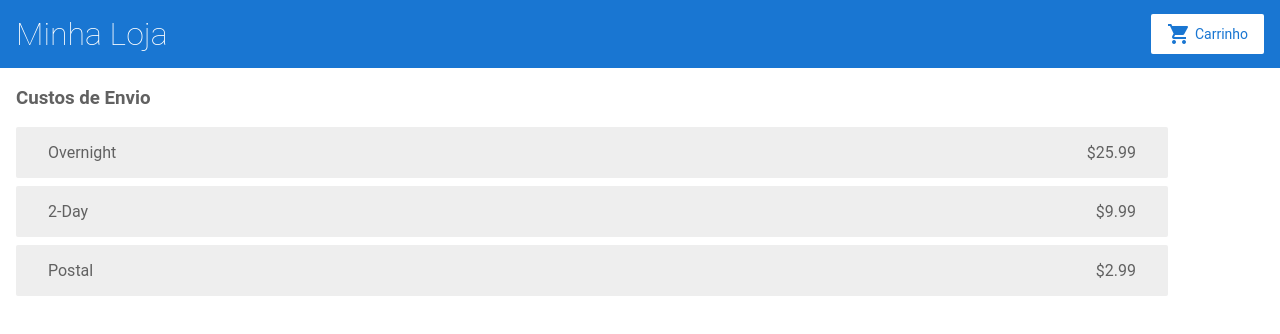
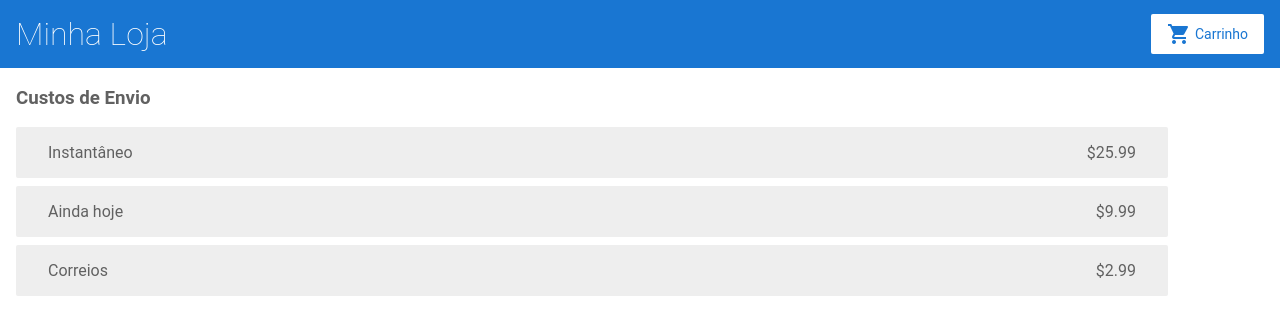
Before and after one commit to DgbDiego/angular-7c6gtv, an Angular app: page /shipping in a window 1280 px wide. Shown: the top 334 px of the page. Built offline with nearby package versions, Linux system fonts and the light colour scheme.

Commit message:
3 files modified

```diff
--- a/src/app/cart/cart.component.html
+++ b/src/app/cart/cart.component.html
@@ -11,12 +11,12 @@
 <form [formGroup]="checkoutForm" (ngSubmit)="onSubmit(checkoutForm.value)">
 
   <div>
-    <label for="name">Name</label>
+    <label for="name">Nome</label>
     <input id="name" type="text" formControlName="name">
   </div>
 
   <div>
-    <label for="address">Address</label>
+    <label for="address">Endereço</label>
     <input id="address" type="text" formControlName="address">
   </div>
 
--- a/src/app/cart/cart.component.ts
+++ b/src/app/cart/cart.component.ts
@@ -1,4 +1,4 @@
-import { Component, OnInit } from '@angular/core';
+import { Component } from '@angular/core';
 import { FormBuilder } from '@angular/forms';
 
 import { CartService } from '../cart.service';
@@ -9,7 +9,7 @@ import { CartService } from '../cart.service';
   templateUrl: './cart.component.html',
   styleUrls: ['./cart.component.css']
 })
-export class CartComponent implements OnInit {
+export class CartComponent  {
   items;
   checkoutForm;
 
@@ -28,13 +28,14 @@ export class CartComponent implements OnInit {
 
   onSubmit(customerData){
     console.warn('Seu pedido foi realizado', customerData);
+    window.alert('Seu pedido foi realizado');
+
 
     this.items = this.cartService.clearCart();
     this.checkoutForm.reset();
-  }
 
-  ngOnInit() {
-    this.items = this.cartService.getItems();
+
+
   }
 
 }
--- a/src/assets/shipping.json
+++ b/src/assets/shipping.json
@@ -1,14 +1,14 @@
 [
   {
-    "type": "Overnight",
+    "type": "Instantâneo",
     "price": 25.99
   },
   {
-    "type": "2-Day",
+    "type": "Ainda hoje",
     "price": 9.99
   },
   {
-    "type": "Postal",
+    "type": "Correios",
     "price": 2.99
   }
 ]
```
